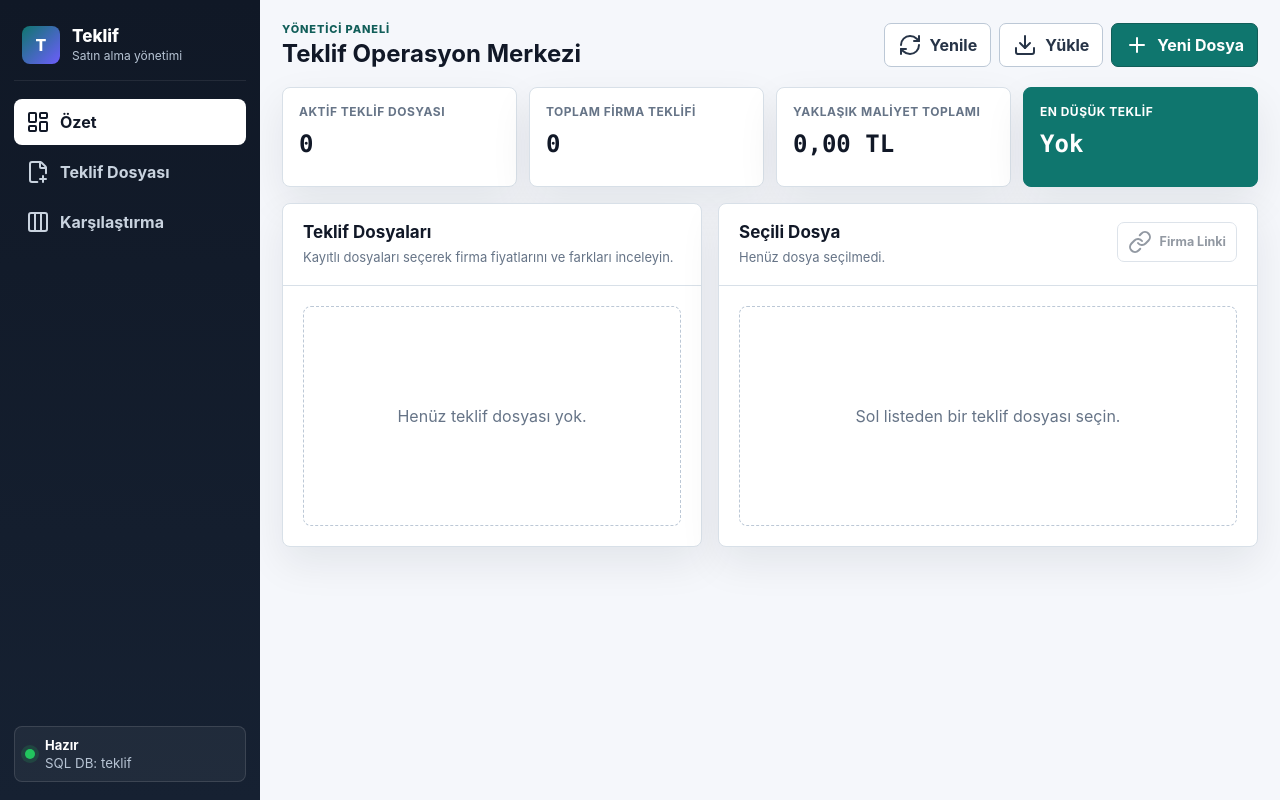
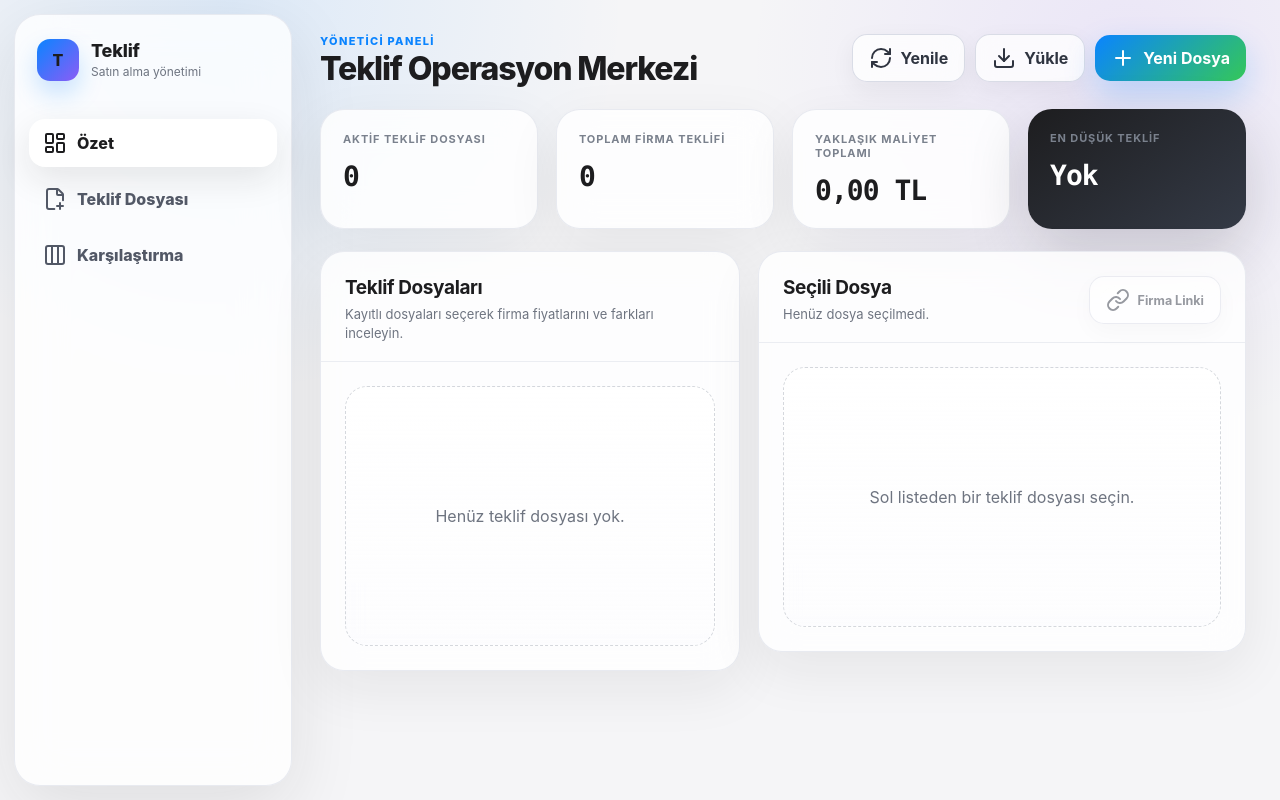
Before and after one commit to goktugersoz/teklif, a PHP site: page / in a window 1280 px wide. Run offline with PHP 8.4, Linux system fonts and the light colour scheme; data that the repository does not hold is empty; some libraries are stand-ins or nearby versions.

Commit message:
Apple tarzı temiz arayüz uygula

```diff
--- a/styles/app.css
+++ b/styles/app.css
@@ -1,27 +1,27 @@
 :root{
-  --bg:#f5f7fb;
+  --bg:#f5f5f7;
   --surface:#ffffff;
-  --surface-soft:#f7f9fb;
-  --surface-strong:#e8edf3;
-  --ink:#111827;
-  --text:#273447;
-  --muted:#667487;
-  --line:#d8e0e8;
-  --line-strong:#bcc8d6;
+  --surface-soft:#fbfbfd;
+  --surface-strong:#eef1f5;
+  --ink:#1d1d1f;
+  --text:#2f3440;
+  --muted:#6e7480;
+  --line:#e5e7ee;
+  --line-strong:#d7dbe5;
   --nav:#101826;
   --nav-2:#162132;
-  --brand:#0f766e;
-  --brand-2:#115e59;
-  --blue:#1d4ed8;
-  --violet:#6d5dfc;
+  --brand:#0a84ff;
+  --brand-2:#0066cc;
+  --blue:#0a84ff;
+  --violet:#8b5cf6;
   --red:#b42318;
   --red-soft:#fff1f0;
   --green:#137333;
   --green-soft:#edf7ed;
   --amber:#9a5b00;
   --amber-soft:#fff7e6;
-  --shadow:0 16px 40px rgba(15,23,42,.08);
-  --radius:8px;
+  --shadow:0 18px 55px rgba(29,29,31,.08);
+  --radius:22px;
   --font:-apple-system,BlinkMacSystemFont,"Segoe UI",Roboto,Arial,sans-serif;
   --mono:"SFMono-Regular",Consolas,"Liberation Mono",Menlo,monospace;
 }
@@ -722,6 +722,279 @@ td input.num{text-align:right;font-family:var(--mono)}
   max-width:1120px;
 }
 
+@media (min-width:721px){
+  body{
+    background:
+      radial-gradient(circle at 18% 0%, rgba(10,132,255,.10), transparent 30%),
+      radial-gradient(circle at 88% 8%, rgba(139,92,246,.10), transparent 28%),
+      var(--bg);
+  }
+  .app-shell{
+    grid-template-columns:292px minmax(0,1fr);
+  }
+  .sidebar{
+    height:calc(100vh - 28px);
+    margin:14px 0 14px 14px;
+    padding:20px 14px;
+    border:1px solid rgba(229,231,238,.86);
+    border-radius:26px;
+    background:rgba(255,255,255,.78);
+    color:var(--ink);
+    box-shadow:0 22px 70px rgba(29,29,31,.10);
+    backdrop-filter:blur(24px) saturate(1.22);
+  }
+  .brand{
+    padding:4px 8px 20px;
+    border-bottom:0;
+  }
+  .brand__mark{
+    width:42px;
+    height:42px;
+    border-radius:13px;
+    box-shadow:0 12px 24px rgba(10,132,255,.22);
+  }
+  .brand__title{
+    font-size:18px;
+    letter-spacing:-.01em;
+  }
+  .brand__subtitle{
+    color:var(--muted);
+  }
+  .nav{
+    gap:8px;
+  }
+  .nav__item{
+    min-height:48px;
+    border-radius:16px;
+    color:#525866;
+    padding:12px 14px;
+    font-weight:760;
+  }
+  .nav__item:hover{
+    background:rgba(10,132,255,.08);
+    color:var(--ink);
+  }
+  .nav__item.is-active{
+    background:#fff;
+    color:var(--ink);
+    box-shadow:0 12px 34px rgba(29,29,31,.10);
+  }
+  .nav__item.is-active i{
+    color:var(--brand);
+  }
+  .sidebar__footer{
+    display:none;
+  }
+  .workspace{
+    padding:34px 34px 70px 28px;
+  }
+  .topbar{
+    margin-bottom:22px;
+    align-items:flex-start;
+  }
+  .eyebrow{
+    color:var(--brand);
+    letter-spacing:.12em;
+  }
+  .topbar h1{
+    font-size:32px;
+    line-height:1.08;
+    letter-spacing:-.035em;
+    font-weight:820;
+  }
+  .topbar__actions{
+    gap:10px;
+  }
+  .button{
+    min-height:46px;
+    border-radius:15px;
+    border-color:rgba(215,219,229,.95);
+    padding:11px 16px;
+    background:rgba(255,255,255,.76);
+    box-shadow:0 8px 24px rgba(29,29,31,.06);
+    backdrop-filter:blur(14px);
+  }
+  .button:hover{
+    background:#fff;
+    border-color:#cdd3df;
+    box-shadow:0 12px 30px rgba(29,29,31,.09);
+  }
+  .button--primary{
+    border:0;
+    background:linear-gradient(135deg,#0a84ff,#34c759);
+    color:#fff;
+    box-shadow:0 14px 32px rgba(10,132,255,.22);
+  }
+  .button--primary:hover{
+    background:linear-gradient(135deg,#0077ed,#20b84f);
+  }
+  .button--secondary{
+    border:0;
+    background:#1d1d1f;
+    color:#fff;
+  }
+  .button--danger{
+    border:0;
+    background:#ff3b30;
+    color:#fff;
+  }
+  .stats-grid{
+    gap:18px;
+    margin-bottom:22px;
+  }
+  .stat-card,.panel,.upload-card,.mini-stats>div,.total-box{
+    border:1px solid rgba(229,231,238,.86);
+    border-radius:24px;
+    background:rgba(255,255,255,.82);
+    box-shadow:0 18px 55px rgba(29,29,31,.07);
+    backdrop-filter:blur(18px) saturate(1.08);
+  }
+  .stat-card{
+    min-height:118px;
+    padding:22px;
+  }
+  .stat-card span,.mini-stats span,.total-box span{
+    color:#7a818d;
+    font-size:11px;
+    letter-spacing:.08em;
+  }
+  .stat-card strong{
+    margin-top:16px;
+    font-size:28px;
+    letter-spacing:-.035em;
+  }
+  .stat-card--accent{
+    background:linear-gradient(145deg,#1d1d1f,#343a46);
+    border:0;
+    box-shadow:0 24px 60px rgba(29,29,31,.18);
+  }
+  .dashboard-grid{
+    grid-template-columns:minmax(360px,420px) minmax(0,1fr);
+    gap:18px;
+  }
+  .panel{
+    overflow:hidden;
+  }
+  .panel__head{
+    padding:24px 24px 18px;
+    border-bottom:1px solid rgba(229,231,238,.74);
+  }
+  .panel__head h2{
+    font-size:19px;
+    letter-spacing:-.02em;
+  }
+  .panel__head p{
+    color:var(--muted);
+  }
+  .panel__body{
+    padding:24px;
+  }
+  .request-list{
+    gap:12px;
+  }
+  .request-card{
+    border-radius:18px;
+    border-color:rgba(215,219,229,.85);
+    padding:16px;
+    background:rgba(255,255,255,.86);
+    transition:transform .16s ease,box-shadow .16s ease,border-color .16s ease;
+  }
+  .request-card:hover{
+    transform:translateY(-1px);
+    border-color:rgba(10,132,255,.36);
+    box-shadow:0 14px 34px rgba(29,29,31,.08);
+  }
+  .request-card.is-active{
+    border-color:rgba(10,132,255,.45);
+    box-shadow:0 0 0 4px rgba(10,132,255,.10), 0 16px 34px rgba(29,29,31,.08);
+  }
+  .request-card h3{
+    font-size:15px;
+  }
+  .badge{
+    border-radius:999px;
+    background:rgba(10,132,255,.11);
+    color:#0066cc;
+  }
+  .summary-empty{
+    min-height:260px;
+    border:1px dashed rgba(156,163,175,.42);
+    border-radius:22px;
+    background:linear-gradient(180deg,rgba(255,255,255,.72),rgba(251,251,253,.5));
+  }
+  .summary-grid{
+    gap:12px;
+  }
+  .summary-grid>div{
+    border-radius:18px;
+    background:#fbfbfd;
+  }
+  input,textarea{
+    min-height:46px;
+    border-radius:15px;
+    border-color:rgba(215,219,229,.95);
+    background:#fbfbfd;
+  }
+  input:focus,textarea:focus{
+    outline:4px solid rgba(10,132,255,.14);
+    border-color:rgba(10,132,255,.58);
+    background:#fff;
+  }
+  .upload-card{
+    padding:20px;
+    border-radius:22px;
+  }
+  .upload-card>div:first-child{
+    border-radius:14px;
+    background:rgba(10,132,255,.12);
+    color:var(--brand);
+  }
+  .mini-stats{
+    gap:12px;
+  }
+  .mini-stats>div{
+    border-radius:18px;
+  }
+  .section-title{
+    margin:26px 0 12px;
+  }
+  .table-shell{
+    border-radius:20px;
+    border-color:rgba(215,219,229,.9);
+    box-shadow:inset 0 1px 0 rgba(255,255,255,.7);
+  }
+  th{
+    background:#fbfbfd;
+    color:#707887;
+    padding:13px 12px;
+  }
+  td{
+    padding:13px 12px;
+  }
+  .offer-grid{
+    gap:14px;
+  }
+  .offer-card,.firm-detail-card{
+    border-radius:22px;
+    border-color:rgba(215,219,229,.9);
+    box-shadow:0 14px 36px rgba(29,29,31,.06);
+  }
+  .offer-card{
+    padding:18px;
+  }
+  .offer-card strong{
+    font-size:21px;
+    letter-spacing:-.02em;
+  }
+  .firm-detail-card__head{
+    padding:18px 20px;
+    background:#fbfbfd;
+  }
+  .install-sheet__panel{
+    border-radius:28px 28px 0 0;
+  }
+}
+
 @media (max-width:1100px){
   .app-shell{grid-template-columns:1fr}
   .sidebar{
--- a/sw.js
+++ b/sw.js
@@ -1,4 +1,4 @@
-const CACHE_NAME = "teklif-pwa-v5";
+const CACHE_NAME = "teklif-pwa-v7";
 const APP_SHELL = [
   "./",
   "./index.html",
```
